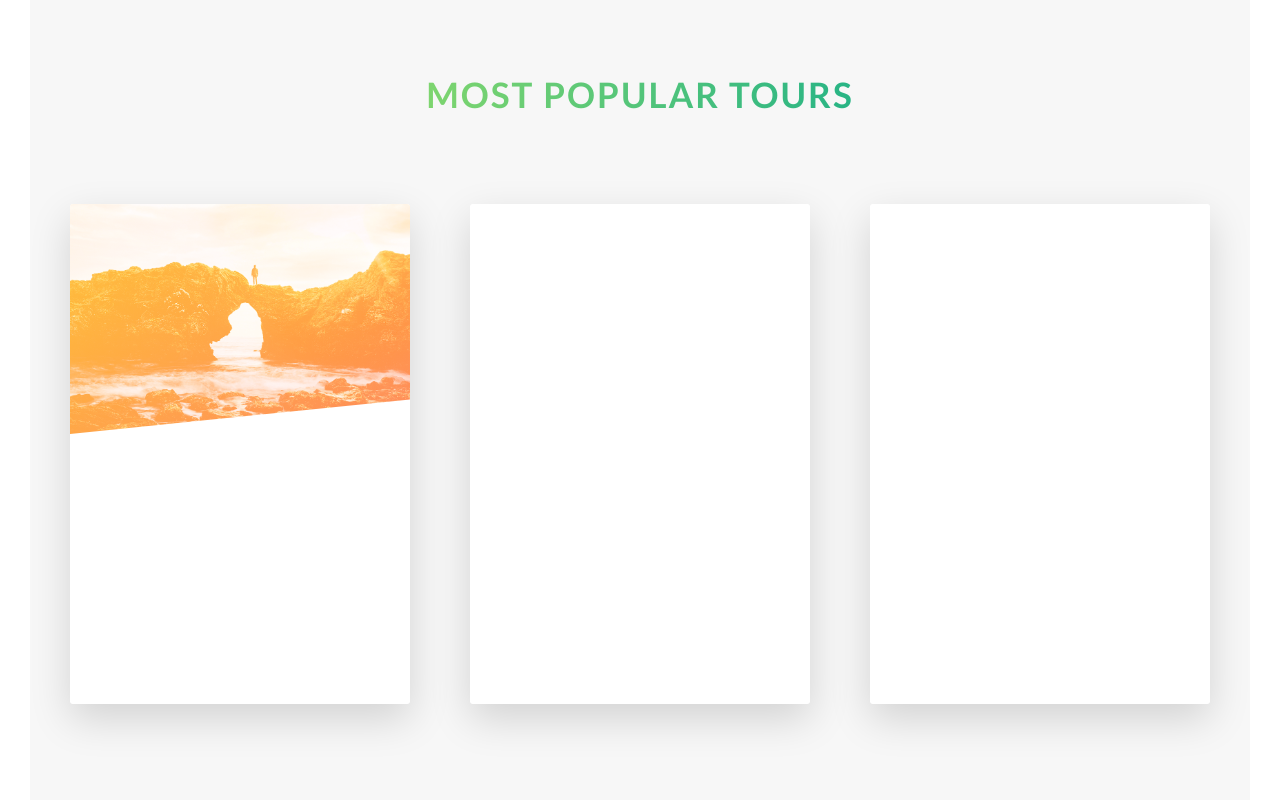
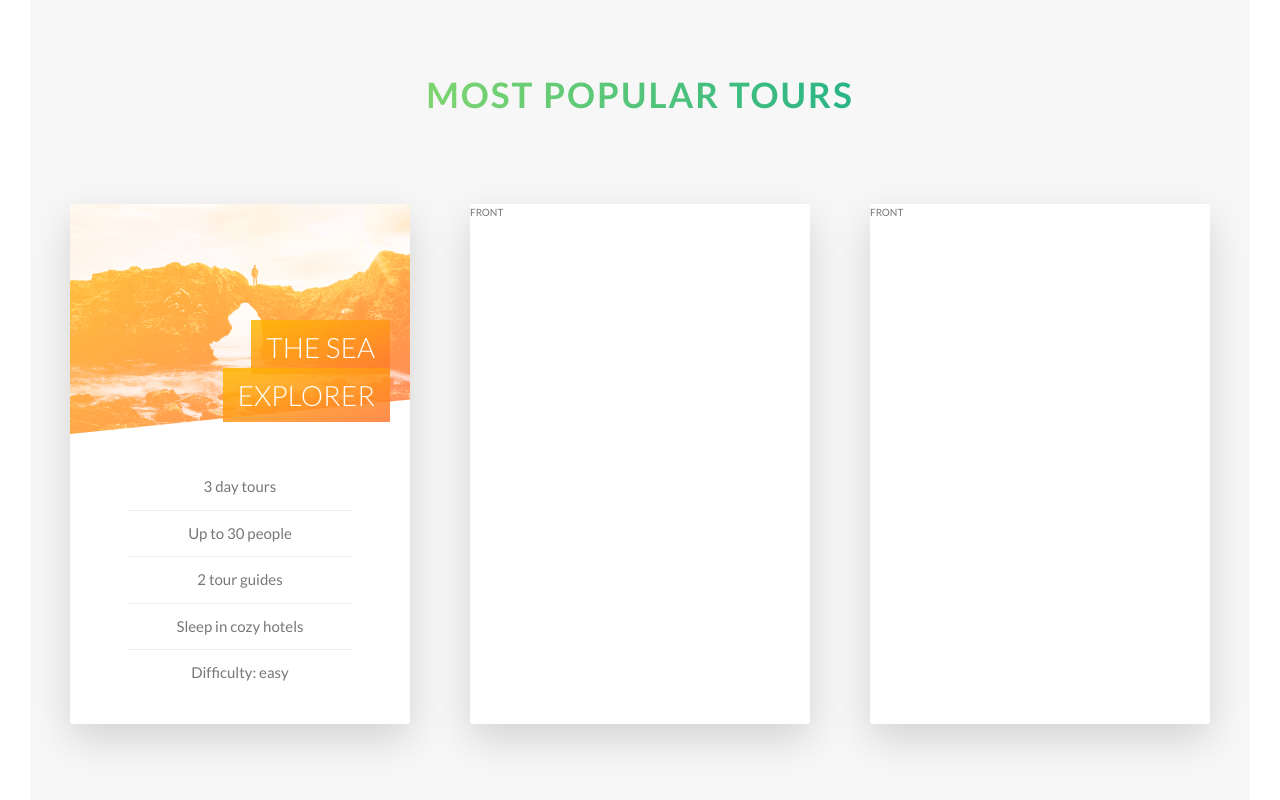
Before and after one commit to rmacca1511/natours-project-training, a website: page index.html in a window 1280 px wide. Shown: the part 2269-3069 px from the top of the page. Drawn offline with Linux system fonts and the light colour scheme.

Commit message:
Building the tours section Part 2 - 2 of 2

```diff
--- a/index.html
+++ b/index.html
@@ -118,11 +118,17 @@
                                 <div class="card__picture card__picture--1">
                                     &nbsp;
                                 </div>
-                                <div class="card__heading">
-                                    Heading
-                                </div>
-                                <div class="card_details">
-                                    Details
+                                <h4 class="card__heading">
+                                    <span class="card__heading-span card__heading-span--1">The Sea Explorer</span>
+                                </h4>
+                                <div class="card__details">
+                                    <ul>
+                                        <li>3 day tours</li>
+                                        <li>Up to 30 people</li>
+                                        <li>2 tour guides</li>
+                                        <li>Sleep in cozy hotels</li>
+                                        <li>Difficulty: easy</li>
+                                    </ul>
                                 </div>
                             </div>
                             <div class="card__side card__side--back card__side--back-1">
--- a/sass/abstracts/_variables.scss
+++ b/sass/abstracts/_variables.scss
@@ -19,6 +19,7 @@ $color-tertiary-light: #2998ff;
 $color-tertiary-dark: #5643fa;
 
 $color-grey-light-1: #f7f7f7;
+$color-grey-light-2: #eee;
 
 $color-grey-dark: #777;
 $color-white: #fff;
--- a/sass/components/_card.scss
+++ b/sass/components/_card.scss
@@ -4,12 +4,10 @@
     perspective: 150rem;
     -moz-perspective: 150rem;
     position: relative;
-    height: 50rem;
+    height: 52rem;
 
     &__side {
-        color: #fff;
-        font-size: 2rem;
-        height: 50rem;
+        height: 52rem;
         transition: all .8s ease;
         position: absolute;
         top: 0;
@@ -66,6 +64,51 @@
             background-image: url(../img/nat-5.jpg);
         }
     }
+
+    &__heading {
+        font-size: 2.8rem;
+        font-weight: 300;
+        text-transform: uppercase;
+        text-align: right;
+        color: $color-white;
+        position: absolute;
+        top: 12rem;
+        right: 2rem;
+        width: 75%;
+
+    }
+
+    &__heading-span {
+        padding: 1rem 1.5rem;
+        -webkit-box-decoration-break: clone;
+        box-decoration-break: clone;
+
+        &--1 {
+            background-image: linear-gradient(to right bottom,
+            rgba($color-secondary-light, .85),
+            rgba($color-secondary-dark, .85));
+        }
+    }
+
+    &__details {
+        padding: 3rem;
+
+        ul {
+            list-style: none;
+            width: 80%;
+            margin: 0 auto;
+
+            li {
+                text-align: center;
+                font-size: 1.5rem;
+                padding: 1rem;
+
+                &:not(:last-child) {
+                    border-bottom: 1px solid $color-grey-light-2;
+                }
+            }
+        }
+    }
 }
 
 //.card:hover .card__side {
--- a/sass/layout/_header.scss
+++ b/sass/layout/_header.scss
@@ -9,6 +9,7 @@
     background-position: top;
     position: relative;
 
+    -webkit-clip-path: polygon(0 0, 100% 0, 100% 75vh, 0 100%);
     clip-path: polygon(0 0, 100% 0, 100% 75vh, 0 100%);
 
     &__logo-box {
```
Also changed, not shown: css/style.css.
